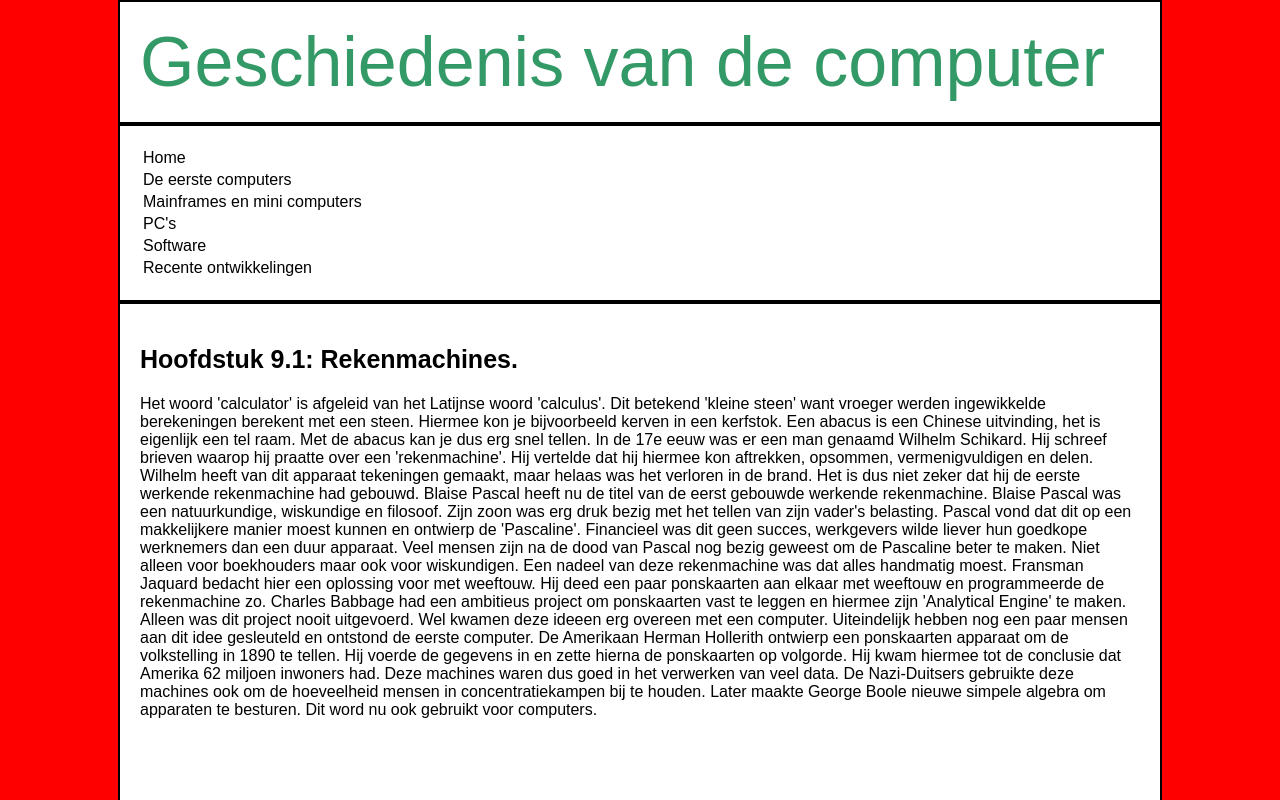
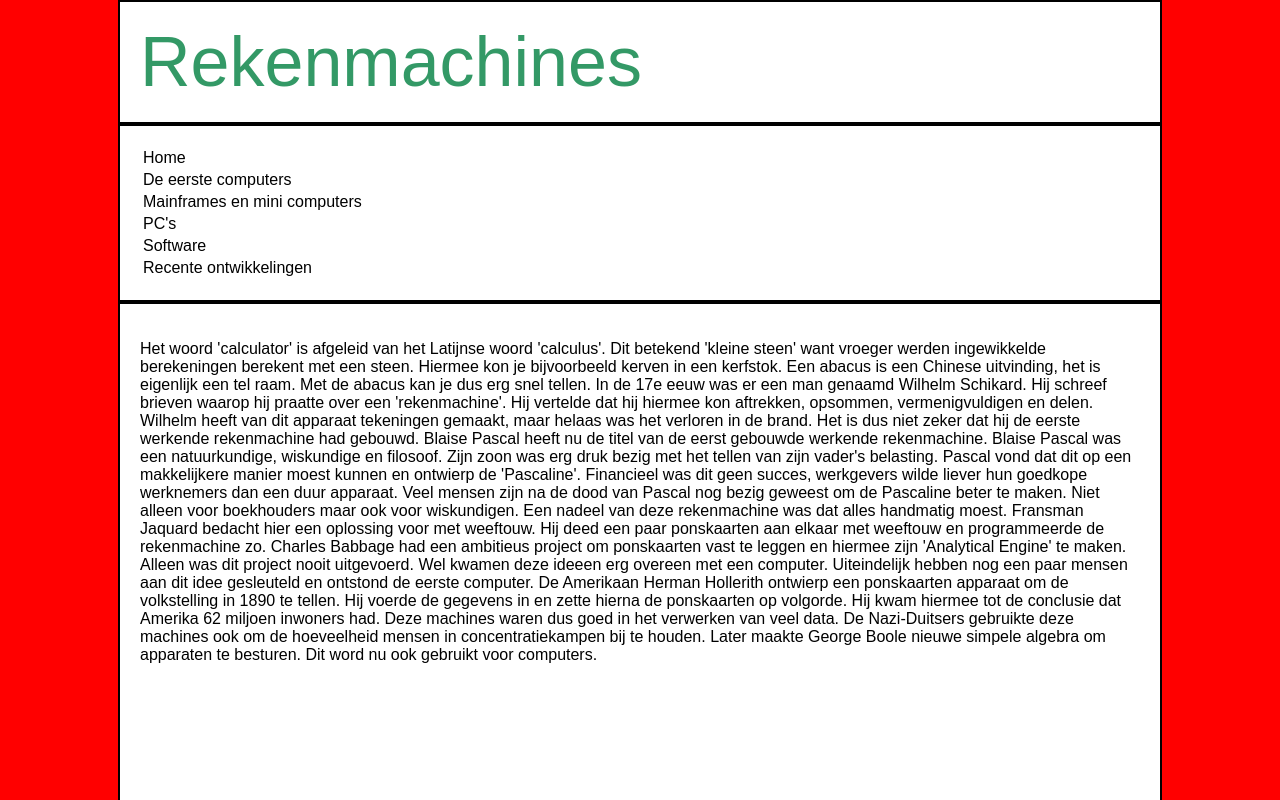
Before and after one commit to QuintyBoerboom/Eindopdracht-5v, a plain HTML site: page index1.html in a window 1280 px wide. Shown: the top 800 px of the page. Drawn offline with Linux system fonts and the light colour scheme.

Commit message:
Update index1.html

```diff
--- a/index1.html
+++ b/index1.html
@@ -10,7 +10,7 @@
 	<body>
 		<div id="container">
 			<div id="header" class="background extraspace ex1">
-				<a>Geschiedenis van de computer</a>
+				<a>Rekenmachines</a>
 			</div>
 			<div class="ex1">
 				<table>
@@ -47,7 +47,6 @@
 				</table>
 			</div>
 		<div class="background extraspace ex1 height" >
-			<h2>Hoofdstuk 9.1: Rekenmachines.</h2>
 	<p>
 	Het woord 'calculator' is afgeleid van het Latijnse woord 'calculus'. Dit betekend 'kleine steen' want vroeger werden ingewikkelde berekeningen berekent met een steen. Hiermee kon je bijvoorbeeld kerven in een kerfstok. Een abacus is een Chinese uitvinding, het is eigenlijk een tel raam. Met de abacus kan je dus erg snel tellen.
 	In de 17e eeuw was er een man genaamd Wilhelm Schikard. Hij schreef brieven waarop hij praatte over een 'rekenmachine'. Hij vertelde dat hij hiermee kon aftrekken, opsommen, vermenigvuldigen en delen. Wilhelm heeft van dit apparaat tekeningen gemaakt, maar helaas was het verloren in de brand. Het is dus niet zeker dat hij de eerste werkende rekenmachine had gebouwd. Blaise Pascal heeft nu de titel van de eerst gebouwde werkende rekenmachine.
```
